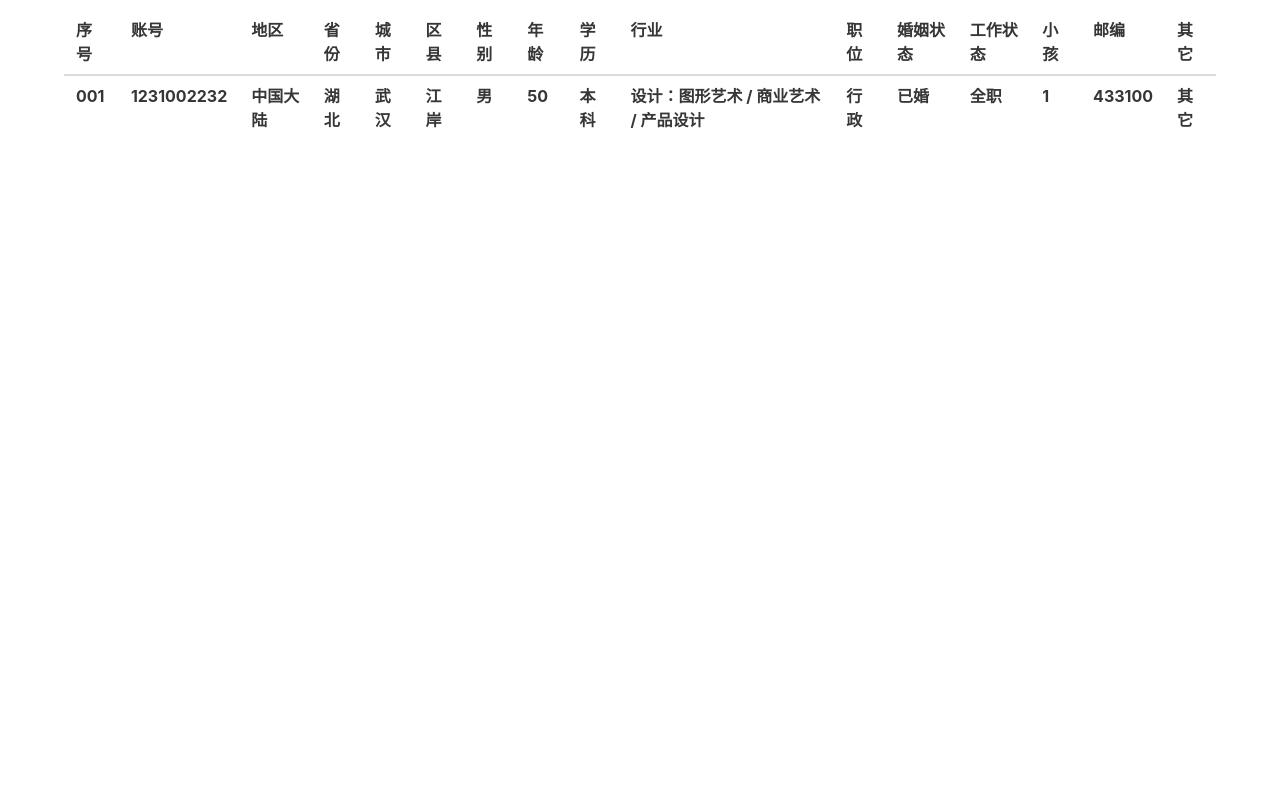
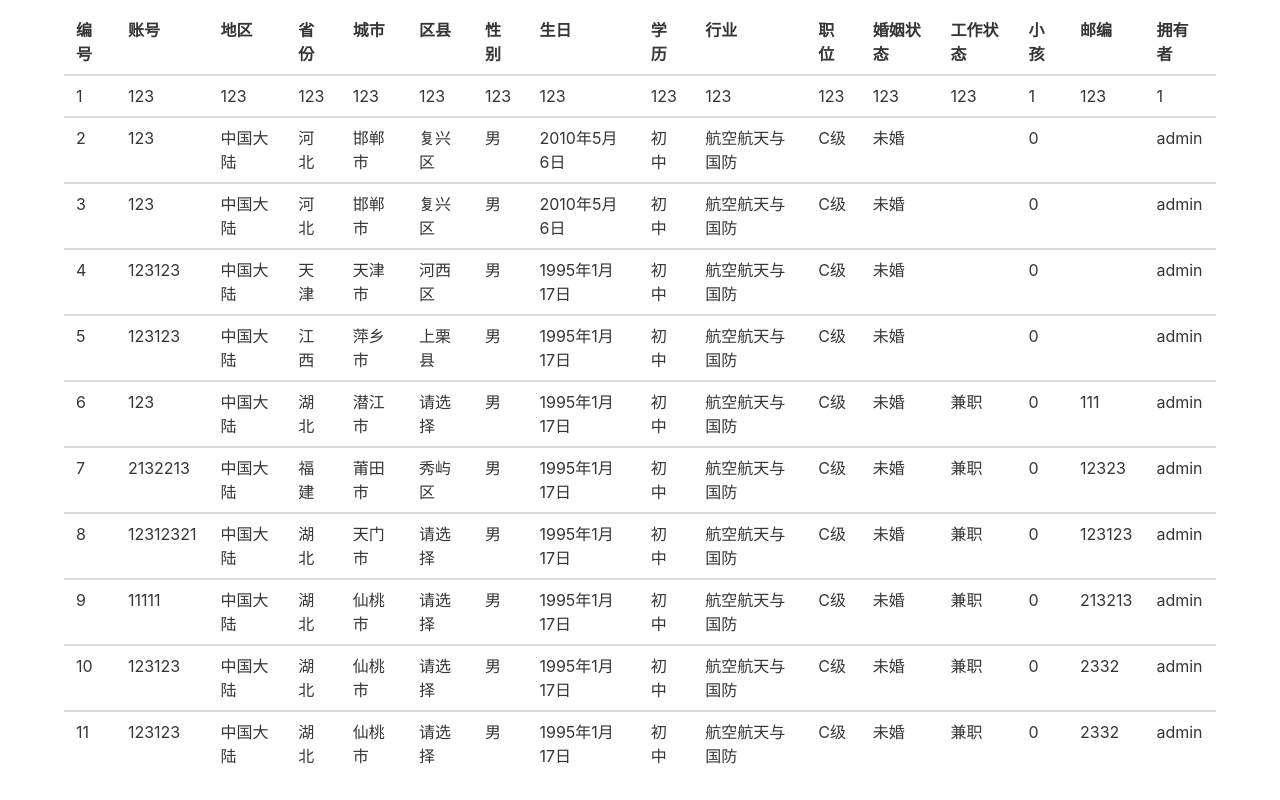
Before and after one commit to timeoutme/python, a Django app: page / in a window 1280 px wide. Shown: the part 109-909 px from the top of the page. Before the commit the page ends 237 px from the top, so only its background shows below. Run offline with Django 3.2, Linux system fonts and the light colour scheme; data comes from the database, SQL or seed files in the repository; both versions use the stored data as it was after the commit; lists and menus that the app fills with data are empty.

Commit message:
优化显示

```diff
--- a/account_manage/account_list/templates/choose.html
+++ b/account_manage/account_list/templates/choose.html
@@ -1,4 +1,4 @@
-<form action="">
+<form action="" method="POST">
 <nav class="level navbar is-light" style="margin-top: 5px;">
     <div class="level-item level-left ">
         请选择地区：
--- a/account_manage/account_list/templates/display_list.html
+++ b/account_manage/account_list/templates/display_list.html
@@ -1,14 +1,15 @@
-<table class="table" style="margin-top: 10px;">
+
+<table class="table is-fullwidth" style="margin-top: 10px;">
   <thead>
     <tr>
-      <th>序号</th>
+      <th>编号</th>
       <th>账号</th>
       <th>地区</th>
       <th>省份</th>
       <th>城市</th>
       <th>区县</th>
       <th>性别</th>
-      <th>年龄</th>
+      <th>生日</th>
       <th>学历</th>
       <th>行业</th>
       <th>职位</th>
@@ -16,28 +17,30 @@
       <th>工作状态</th>
       <th>小孩</th>
       <th>邮编</th>
-      <th>其它</th>
+      <th>拥有者</th>
     </tr>
   </thead>
   <tfoot>
-    <tr>
-      <th>001</th>
-      <th>1231002232</th>
-      <th>中国大陆</th>
-      <th>湖北</th>
-      <th>武汉</th>
-      <th>江岸</th>
-      <th>男</th>
-      <th>50</th>
-      <th>本科</th>
-      <th>设计：图形艺术 / 商业艺术 / 产品设计</th>
-      <th>行政</th>
-      <th>已婚</th>
-      <th>全职</th>
-      <th>1</th>
-      <th>433100</th>
-      <th>其它</th>
+  {% for acc in 账号 %}
+    <tr >
+      <td>{{acc.id}}</td>
+      <td>{{acc.account}}</td>
+      <td>{{acc.area}}</td>
+      <td>{{acc.province}}</td>
+      <td>{{acc.city}}</td>
+      <td>{{acc.county}}</td>
+      <td>{{acc.sex}}</td>
+      <td>{{acc.birthday}}</td>
+      <td>{{acc.edu}}</td>
+      <td>{{acc.trade}}</td>
+      <td>{{acc.position}}</td>
+      <td>{{acc.marriage}}</td>
+      <td>{{acc.working}}</td>
+      <td>{{acc.child}}</td>
+      <td>{{acc.zip_code}}</td>
+      <td>{{acc.user}}</td>
     </tr>
+  {% endfor %}
   </tfoot>
 
 </table>
--- a/account_manage/account_list/views.py
+++ b/account_manage/account_list/views.py
@@ -17,8 +17,7 @@
             auth.login(request,user)
             return redirect('主页')
 
-def home(request):
-    return render(request,'home.html')
+
 
 
 def add(request):
@@ -55,3 +54,7 @@
             return render(request,'add.html',{'错误':'请查看是否有信息没填','账号':Accounts.objects.all()})
     elif request.method == 'GET':
         return render(request,'add.html',{'账号':Accounts.objects.all()})
+
+
+def home(request):
+    return render(request,'home.html',{'账号':Accounts.objects.all()})
--- a/account_manage/static/js/select.js
+++ b/account_manage/static/js/select.js
@@ -12,7 +12,7 @@
         var province=document.getElementById('province');
         var city=document.getElementById('city');
         var county=document.getElementById('county');
-        var option = "<option value='请选择'>请选择</option>";
+        var option = "<option value=''>请选择</option>";
         province.innerHTML = option;
         city.innerHTML = option;
         county.innerHTML = option;
@@ -42,10 +42,10 @@
                                 }).join('');
                             }
                         }
-                        county.innerHTML="<option value='请选择'>请选择</option>"+option_count;
+                        county.innerHTML="<option value=''>请选择</option>"+option_count;
                     }
                 }
             }
-            city.innerHTML="<option value='请选择'>请选择</option>"+option_city;
-            county.innerHTML="<option value='请选择'>请选择</option>"
+            city.innerHTML="<option value=''>请选择</option>"+option_city;
+            county.innerHTML="<option value=''>请选择</option>"
         }
```
Also changed, not shown: account_manage/db.sqlite3.
